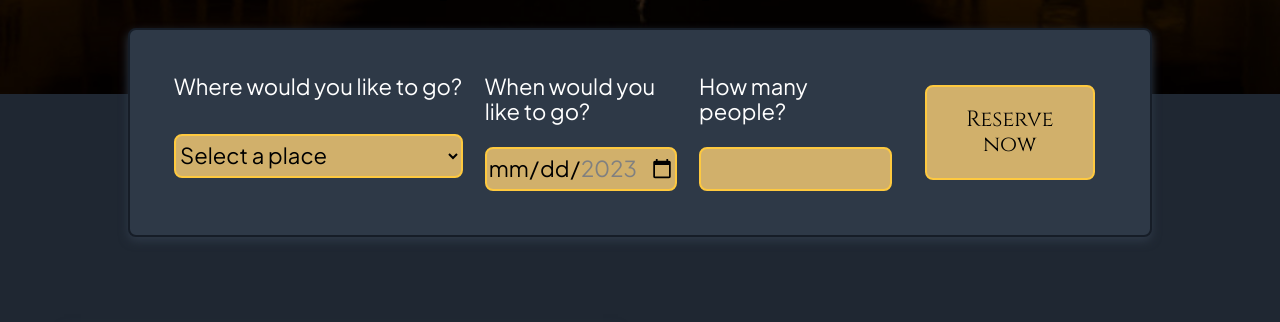
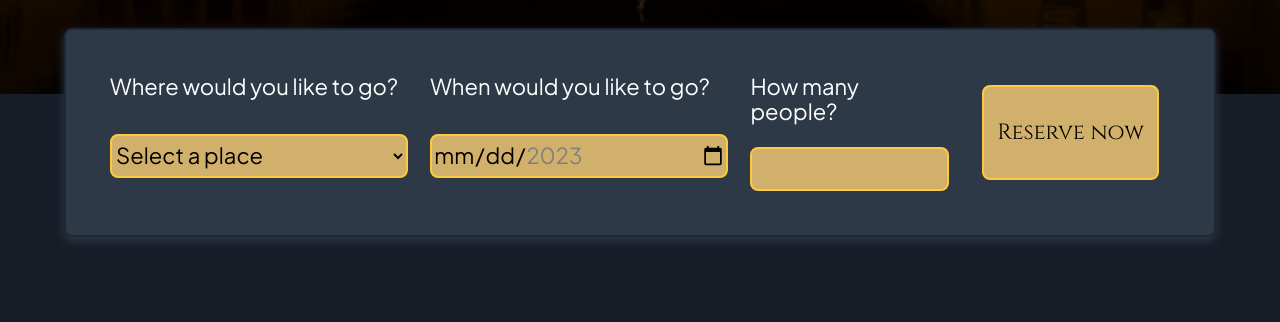
Before and after one commit to vinsmake/jalisco_getaway, a website: page index.html in a window 1280 px wide. Shown: the part 434-756 px from the top of the page. Drawn offline with nearby package versions, Linux system fonts and the light colour scheme; grey boxes are pictures that could not be loaded; a web font is replaced by a local one.

Commit message:
chore | mixing added.

```diff
--- a/css/scss/app.scss
+++ b/css/scss/app.scss
@@ -1,5 +1,12 @@
-//imports global styles
+//imports base styles
+@import "base/themes"; //need to be the first
+@import "base/mixins"; //nneds to be the second
+@import "base/scroll";
 @import "base/global";
+
+
+
+
 //imports layout styles
 @import "layout/hero";
 @import "layout/footer";
--- a/css/scss/base/_global.scss
+++ b/css/scss/base/_global.scss
@@ -1,60 +1,4 @@
 
-$section--shadow: 0px 4px 10px #2E3947; /* this is a box-shadow valor */
-
-//scrollbar colors
-$scrollbar--background: #161D27;
-$scrollbar--color: #FEC93F;
-//nav
-$background--dark--transparent: rgba(22, 29, 39, 95%);
-//main colors
-$background: #1F2732;
-$white: #ffffff;
-$black: #000000;
-$secondary: #D1B06B;
-$yellow: #FEC93F;
-$background--dark: #161D27;
-$background--light: #2E3947;
-
-//interactions
-$interaction--margin: #FEC93F;
-$interaction--hover: #FEC93F;
-$interaction--background: #D1B06B;
-
-//icon colors
-
-$yellow--strong: #FEA212;
-$brown: #9B8060;
-$brown--strong: #826249;
-$brown--light: #B7A485;
-$brick--light: #FF883E;
-$brick--hard: #FF6638;
-
-//extra colors
-$sky: #7EB6D9;
-$green: #667302;
-$orange: #ce4126;
-$red: #ca2801;
-$brown--chocolat: #AA6000;
-
-
-
-
-
-/* https://fonts.google.com/specimen/Cinzel?category=Serif
-font-family: 'Cinzel', serif; */
-@import url('https://fonts.googleapis.com/css2?family=Cinzel:wght@400;500;600&display=swap');
-
-/* https://fonts.google.com/specimen/Plus+Jakarta+Sans?category=Sans+Serif
-font-family: 'Plus Jakarta Sans', sans-serif; */
-@import url('https://fonts.googleapis.com/css2?family=Plus+Jakarta+Sans:ital,wght@0,200;0,300;0,400;1,300&display=swap');
-
-/* https://fonts.google.com/specimen/Playfair+Display?preview.text=Guadalajara&preview.text_type=custom&category=Serif
-font-family: 'Playfair Display', serif; */
-@import url('https://fonts.googleapis.com/css2?family=Cormorant+SC:wght@300&display=swap');
-
-$title: 'Cinzel', serif;
-$text: 'Plus Jakarta Sans', sans-serif;
-$serif: 'Cormorant SC', serif;
 
 /* --START--BOX-SIZING AND REM CONFIG-- */
 html {
@@ -85,45 +29,21 @@ body {
     font-family: $text;
 }
 /* --END--BOX-SIZING AND REM CONFIG-- */
-html {
-    scroll-behavior: smooth; //makes the click-scroll slowly
-    scroll-padding-top: 4rem; //evitates cutting content
-
-    &::-webkit-scrollbar { //scrollbar width
-        width: 1rem;
-    }
-    &::-webkit-scrollbar-track { //scrollbar background
-        background: $scrollbar--background;
-    }
-    &::-webkit-scrollbar-thumb { //scroll thumb color and border to make it easy to see
-        background: $scrollbar--color;
-        border-radius: 8px;
-        border: 3px solid $scrollbar--background;
-    }
-}
 
 a {
     text-decoration: none;
 }
 
-main {
-    height: 100rem;
-}
+
 
 //button
 button {
+    @include interaction;
     padding: 0.5rem;
-    background: $interaction--background;
-    border: 2px solid $interaction--margin;
     margin: 0.5rem;
     border-radius: 8px;
     color: $black;
     font-family: $title;
     transition: all 1s;
 
-    &:hover, &:focus {
-                cursor: pointer;
-                background-color: $interaction--hover;
-                border: 2px solid $background--light;
-    }
 }
--- /dev/null
+++ b/css/scss/base/_mixins.scss
@@ -0,0 +1,16 @@
+//start mixins
+@mixin interaction() {
+    background-color: $interaction--background;
+    border: 2px solid $interaction--margin;
+    &:hover, &:focus {
+        background-color: $interaction--hover;
+        cursor: pointer;
+    }
+}
+
+@mixin section() {
+    background-color: $background--light;
+    box-shadow: $section--shadow;
+    border-radius: 8px;
+    margin: auto;
+}
--- /dev/null
+++ b/css/scss/base/_scroll.scss
@@ -0,0 +1,17 @@
+//start scroll style
+html {
+    scroll-behavior: smooth; //makes the click-scroll slowly
+    scroll-padding-top: 4rem; //evitates cutting content
+
+    &::-webkit-scrollbar { //scrollbar width
+        width: 1rem;
+    }
+    &::-webkit-scrollbar-track { //scrollbar background
+        background: $scrollbar--background;
+    }
+    &::-webkit-scrollbar-thumb { //scroll thumb color and border to make it easy to see
+        background: $scrollbar--color;
+        border-radius: 8px;
+        border: 3px solid $scrollbar--background;
+    }
+}
--- /dev/null
+++ b/css/scss/base/_themes.scss
@@ -0,0 +1,58 @@
+$section--shadow: 0px 4px 10px #2E3947; /* this is a box-shadow valor */
+
+//scrollbar colors
+$scrollbar--background: #161D27;
+$scrollbar--color: #FEC93F;
+
+
+//nav
+$background--dark--transparent: rgba(22, 29, 39, 95%);
+//main colors
+$background: #161D27;
+$white: #ffffff;
+$black: #000000;
+$secondary: #D1B06B;
+$yellow: #FEC93F;
+$background--dark: #1F2732;
+$background--light: #2E3947;
+
+//interactions
+$interaction--margin: #FEC93F;
+$interaction--hover: #FEC93F;
+$interaction--background: #D1B06B;
+
+//icon colors
+
+$yellow--strong: #FEA212;
+$brown: #9B8060;
+$brown--strong: #826249;
+$brown--light: #B7A485;
+$brick--light: #FF883E;
+$brick--hard: #FF6638;
+
+//extra colors
+$sky: #7EB6D9;
+$green: #667302;
+$orange: #ce4126;
+$red: #ca2801;
+$brown--chocolat: #AA6000;
+
+
+
+
+
+/* https://fonts.google.com/specimen/Cinzel?category=Serif
+font-family: 'Cinzel', serif; */
+@import url('https://fonts.googleapis.com/css2?family=Cinzel:wght@400;500;600&display=swap');
+
+/* https://fonts.google.com/specimen/Plus+Jakarta+Sans?category=Sans+Serif
+font-family: 'Plus Jakarta Sans', sans-serif; */
+@import url('https://fonts.googleapis.com/css2?family=Plus+Jakarta+Sans:ital,wght@0,200;0,300;0,400;1,300&display=swap');
+
+/* https://fonts.google.com/specimen/Playfair+Display?preview.text=Guadalajara&preview.text_type=custom&category=Serif
+font-family: 'Playfair Display', serif; */
+@import url('https://fonts.googleapis.com/css2?family=Cormorant+SC:wght@300&display=swap');
+
+$title: 'Cinzel', serif;
+$text: 'Plus Jakarta Sans', sans-serif;
+$serif: 'Cormorant SC', serif;
--- a/css/scss/layout/_about.scss
+++ b/css/scss/layout/_about.scss
@@ -5,12 +5,13 @@
     margin: 4rem auto;
     gap: 2rem;
     .video {
-        box-shadow: $section--shadow;
+        @include section;
         width: 100%;
         height: 20rem;
         iframe {
             width: 100%;
             height: 100%;
+            margin: auto;
             border-radius: 8px;
         }
 
@@ -20,24 +21,21 @@
             justify-content: center;
 
             span {
+                @include interaction;
                 background-color: $background--light;
                 display: inline-block;
                 height: 1rem;
                 width: 1rem;
                 border-radius: 50%;
-                border: 2px solid $interaction--margin;
                 margin: 1rem;
 
-            &:hover, &:focus {
-                background-color: $interaction--hover;
-                cursor: pointer;
-            }
         }
 
         }
     }
 
     .info {
+        @include section;
 
     }
 }
--- a/css/scss/layout/_reserve.scss
+++ b/css/scss/layout/_reserve.scss
@@ -1,16 +1,14 @@
 .reserve {
-    width: 80%;
+    @include section;
+    width: 90%;
     margin: -4rem auto 1rem auto;
     padding: 2rem;
-    background-color: $background--light;
-    border-radius: 8px;
     position: static;
     border: 2px solid $background--dark;
-    box-shadow: $section--shadow;
 
     form {
         display: grid;
-        grid-template-columns: 3fr 2fr 2fr 2fr;
+        grid-template-columns: 3fr 3fr 2fr 2fr;
         gap: 1rem;
 
 
@@ -21,14 +19,10 @@
             font-size: 1rem;
 
             select, input{
+                @include interaction;
                 width: 100%;
-                background-color: $interaction--background;
-                border: 2px solid $interaction--margin;
                 height: 2rem;
                 border-radius: 8px;
-                &:focus, &:hover {
-                    background-color: $interaction--margin;
-                }
             }
         }
 
```
Also changed, not shown: css/style.css, 1 other file.
